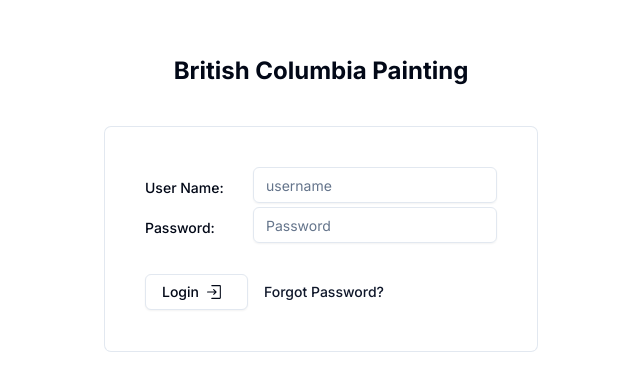
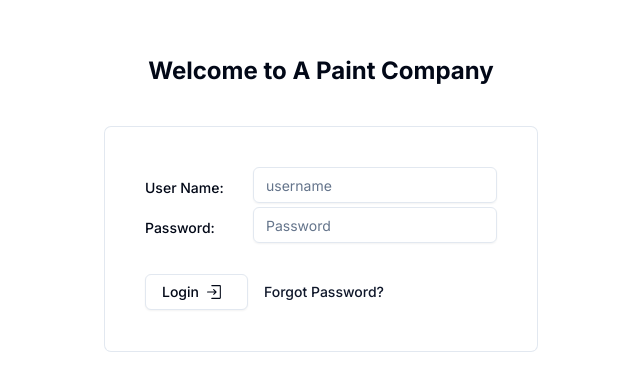
Before and after one commit to tomcaz/bcp-ui, a Next.js app: page /login in a window 1280 px wide. Shown: the part 197-588 px from the top of the page, without its empty margins (319-959 px from the left). Built offline with nearby package versions, Linux system fonts and the light colour scheme.

Commit message:
Update page.tsx

```diff
--- a/src/app/login/page.tsx
+++ b/src/app/login/page.tsx
@@ -11,7 +11,7 @@
     const [forgot, isForgot] = useState(false)
     return (
         <div className='flex flex-col h-screen justify-center items-center'>
-            <div className='text-2xl font-bold'>British Columbia Painting</div>
+            <div className='text-2xl font-bold'>Welcome to A Paint Company</div>
             {
                 forgot === true ?
                     <div className='ring-1 ring-slate-200 rounded-md mt-10'>
```
